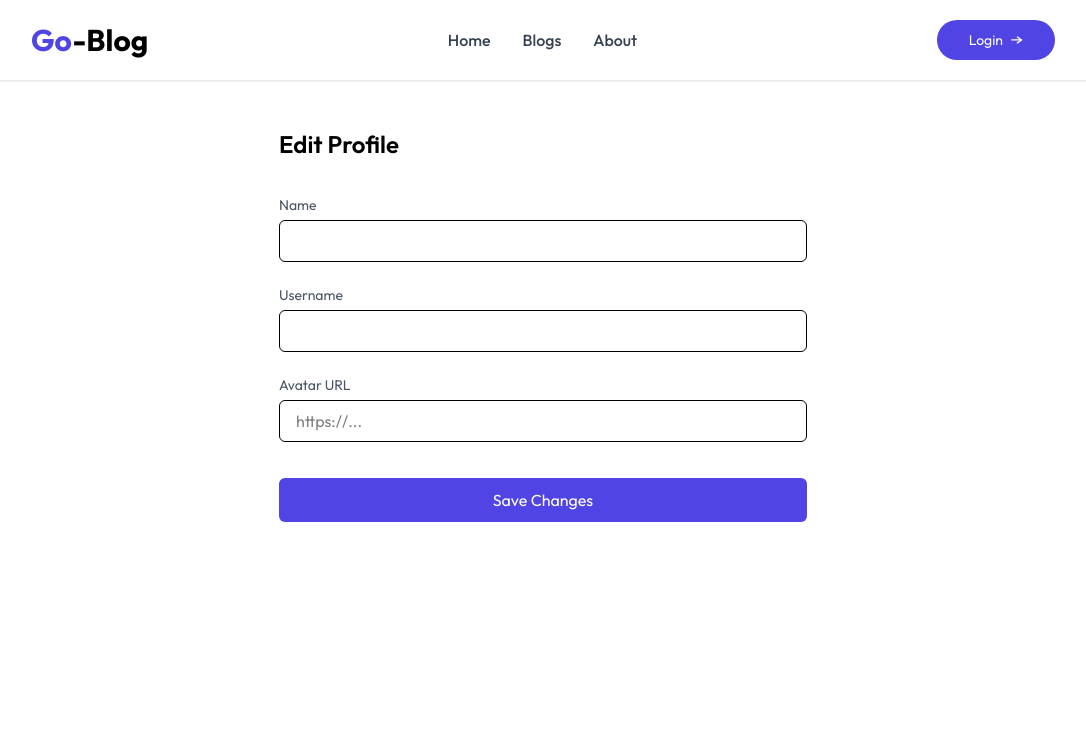
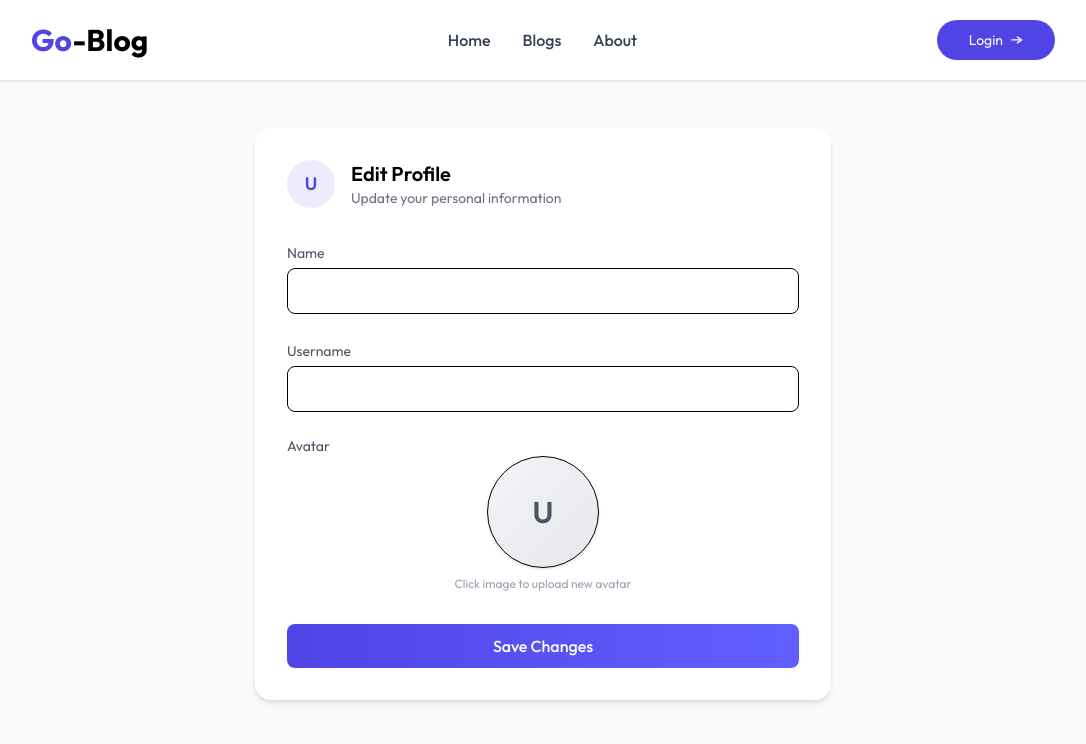
Before and after one commit to ariabintang24/blog-mern, a React (Vite) app in the folder client/: page /settings/edit-profile in a window 1280 px wide. Shown: the top 744 px of the page, without its empty margins (97-1183 px from the left). Built offline with nearby package versions, Linux system fonts and the light colour scheme; no server answers.

Commit message:
add avatar functionality in edit profile

```diff
--- a/client/src/pages/EditProfile.jsx
+++ b/client/src/pages/EditProfile.jsx
@@ -1,14 +1,20 @@
 import React, { useState, useEffect } from "react";
 import { useAppContext } from "../context/AppContext";
 import toast from "react-hot-toast";
+import { FiCamera } from "react-icons/fi";
+import { useRef } from "react";
 
 const EditProfile = () => {
-  const { user, axios, setUser, navigate } = useAppContext();
+  const { user, axios, token, setUser, navigate } = useAppContext();
 
+  const fileInputRef = useRef(null);
   const [name, setName] = useState("");
   const [username, setUsername] = useState("");
   const [avatar, setAvatar] = useState("");
   const [loading, setLoading] = useState(false);
+
+  const [avatarFile, setAvatarFile] = useState(null);
+  const [preview, setPreview] = useState(null);
 
   useEffect(() => {
     if (user) {
@@ -20,45 +26,82 @@ const EditProfile = () => {
 
   const handleSubmit = async (e) => {
     e.preventDefault();
+    setLoading(true);
 
     try {
-      setLoading(true);
+      const formData = new FormData();
+      formData.append("name", name);
+      formData.append("username", username);
 
-      const { data } = await axios.put("/api/user/update-profile", {
-        name,
-        username,
-        avatar,
-      });
+      if (avatarFile) {
+        formData.append("avatar", avatarFile);
+      }
+
+      const { data } = await axios.put("/api/user/update-profile", formData);
+
+    //   console.log("UPDATED USER FROM BACKEND:", data.user);
 
       if (data.success) {
         toast.success("Profile updated");
 
-        // update global user (biar navbar langsung berubah)
-        setUser(data.user);
+        setUser(data.user); // 🔥 update global state
 
-        navigate(`/profile/${data.user.username}`);
+        localStorage.setItem("user", JSON.stringify(data.user)); // 🔥 persist
+
+        navigate("/profile");
       } else {
         toast.error(data.message);
       }
     } catch (err) {
+      console.log("ERROR FULL:", err);
+      console.log("ERROR RESPONSE:", err.response);
       toast.error(err.message);
     } finally {
       setLoading(false);
     }
   };
 
+  const handleFileChange = (e) => {
+    const file = e.target.files[0];
+    if (!file) return;
+
+    setAvatarFile(file);
+    setPreview(URL.createObjectURL(file));
+  };
+
+  const handleRemoveAvatar = () => {
+    setAvatarFile(null);
+    setPreview(null);
+
+    if (fileInputRef.current) {
+      fileInputRef.current.value = "";
+    }
+  };
+
   return (
-    <div className="max-w-xl mx-auto px-6 py-12">
-      <h1 className="text-2xl font-semibold mb-8">Edit Profile</h1>
+    <div className="min-h-[80vh] flex items-center justify-center px-6 py-12 bg-gray-50">
+      <div className="w-full max-w-xl bg-white rounded-2xl shadow-md p-8">
+        {/* Header */}
+        <div className="flex items-center gap-4 mb-8">
+          <div className="w-12 h-12 rounded-full bg-primary/10 flex items-center justify-center text-primary font-semibold text-lg">
+            {name?.[0]?.toUpperCase() || "U"}
+          </div>
+          <div>
+            <h1 className="text-xl font-semibold">Edit Profile</h1>
+            <p className="text-sm text-gray-500">
+              Update your personal information
+            </p>
+          </div>
+        </div>
 
-      <form onSubmit={handleSubmit} className="flex flex-col gap-5">
+        <form onSubmit={handleSubmit} className="flex flex-col gap-6">
           {/* Name */}
           <div>
             <label className="text-sm text-gray-600">Name</label>
             <input
               value={name}
               onChange={(e) => setName(e.target.value)}
-            className="w-full mt-1 px-4 py-2 border rounded-md focus:outline-none focus:ring-2 focus:ring-primary"
+              className="w-full mt-1 px-4 py-2.5 border rounded-lg focus:outline-none focus:ring-2 focus:ring-primary transition"
             />
           </div>
 
@@ -68,37 +111,73 @@ const EditProfile = () => {
             <input
               value={username}
               onChange={(e) => setUsername(e.target.value)}
-            className="w-full mt-1 px-4 py-2 border rounded-md focus:outline-none focus:ring-2 focus:ring-primary"
+              className="w-full mt-1 px-4 py-2.5 border rounded-lg focus:outline-none focus:ring-2 focus:ring-primary transition"
             />
           </div>
 
           {/* Avatar */}
-        <div>
-          <label className="text-sm text-gray-600">Avatar URL</label>
+          <div className="flex flex-col items-center">
+            <label className="text-sm text-gray-600 self-start">Avatar</label>
+            <div className="relative group w-28 h-28">
               <input
-            value={avatar}
-            onChange={(e) => setAvatar(e.target.value)}
-            placeholder="https://..."
-            className="w-full mt-1 px-4 py-2 border rounded-md focus:outline-none focus:ring-2 focus:ring-primary"
+                id="avatarInput"
+                ref={fileInputRef}
+                type="file"
+                accept="image/*"
+                onChange={handleFileChange}
+                className="absolute inset-0 opacity-0 cursor-pointer z-10"
               />
+
+              {/* Avatar */}
+              <div className="w-full h-full rounded-full overflow-hidden flex items-center justify-center bg-gradient-to-br from-gray-100 to-gray-200 shadow-sm border">
+                {preview ? (
+                  <img src={preview} className="w-full h-full object-cover" />
+                ) : user?.avatar ? (
+                  <img
+                    src={user.avatar}
+                    className="w-full h-full object-cover"
+                  />
+                ) : (
+                  <span className="text-3xl font-semibold text-gray-600">
+                    {name?.[0]?.toUpperCase() || "U"}
+                  </span>
+                )}
               </div>
 
-        {/* Preview */}
-        {avatar && (
-          <div className="flex items-center gap-3 mt-2">
-            <img src={avatar} className="w-14 h-14 rounded-full object-cover" />
-            <span className="text-sm text-gray-500">Preview</span>
+              {/* Overlay */}
+              <div className="absolute inset-0 rounded-full bg-black/40 opacity-0 group-hover:opacity-100 flex items-center justify-center transition">
+                <FiCamera className="text-white" size={18} />
               </div>
+            </div>
+
+            {/* Helper text */}
+            <p className="text-xs text-gray-400 mt-2">
+              Click image to upload new avatar
+            </p>
+
+            {/* Remove */}
+            {preview && (
+              <button
+                type="button"
+                onClick={handleRemoveAvatar}
+                className="text-xs cursor-pointer text-red-500 mt-1 hover:underline"
+              >
+                Remove avatar
+              </button>
             )}
+          </div>
 
+          {/* Button */}
           <button
             disabled={loading}
-          className="mt-4 bg-primary text-white py-2.5 rounded-md hover:opacity-90"
+            type="submit"
+            className="cursor-pointer mt-2 bg-gradient-to-r from-primary to-indigo-500 text-white py-2.5 rounded-lg font-medium hover:opacity-90 transition"
           >
             {loading ? "Updating..." : "Save Changes"}
           </button>
         </form>
       </div>
+    </div>
   );
 };
 
```
Lines whose indentation alone changed are shown as unchanged.
